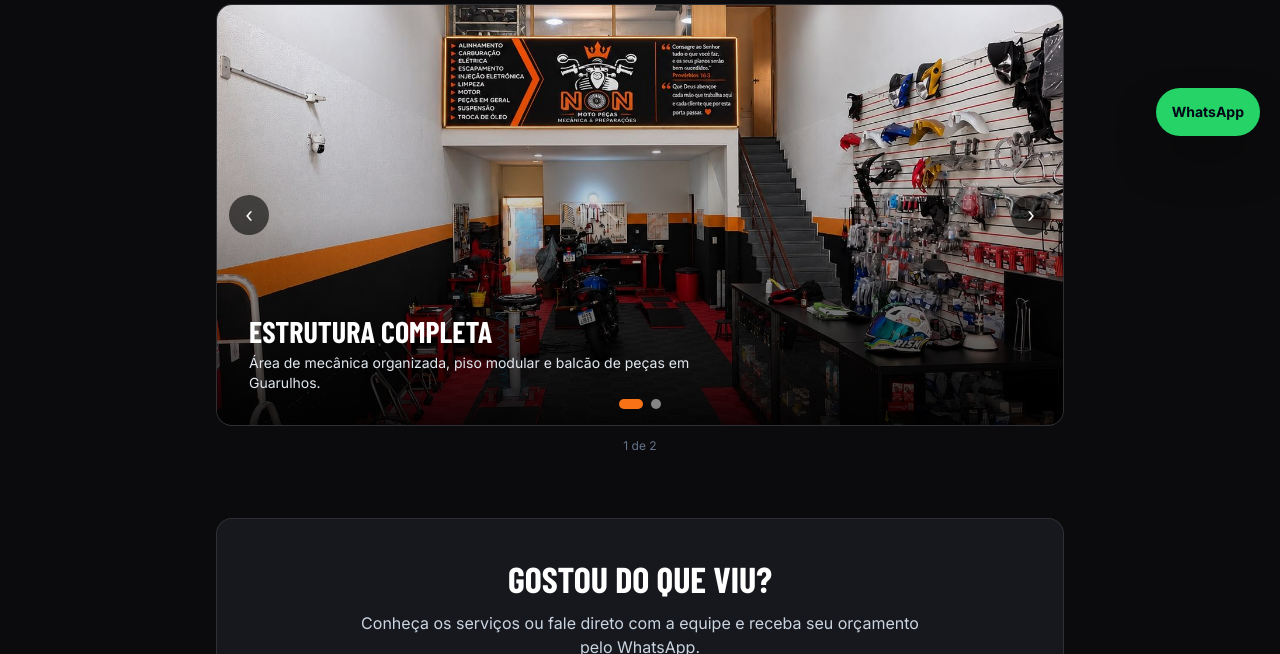
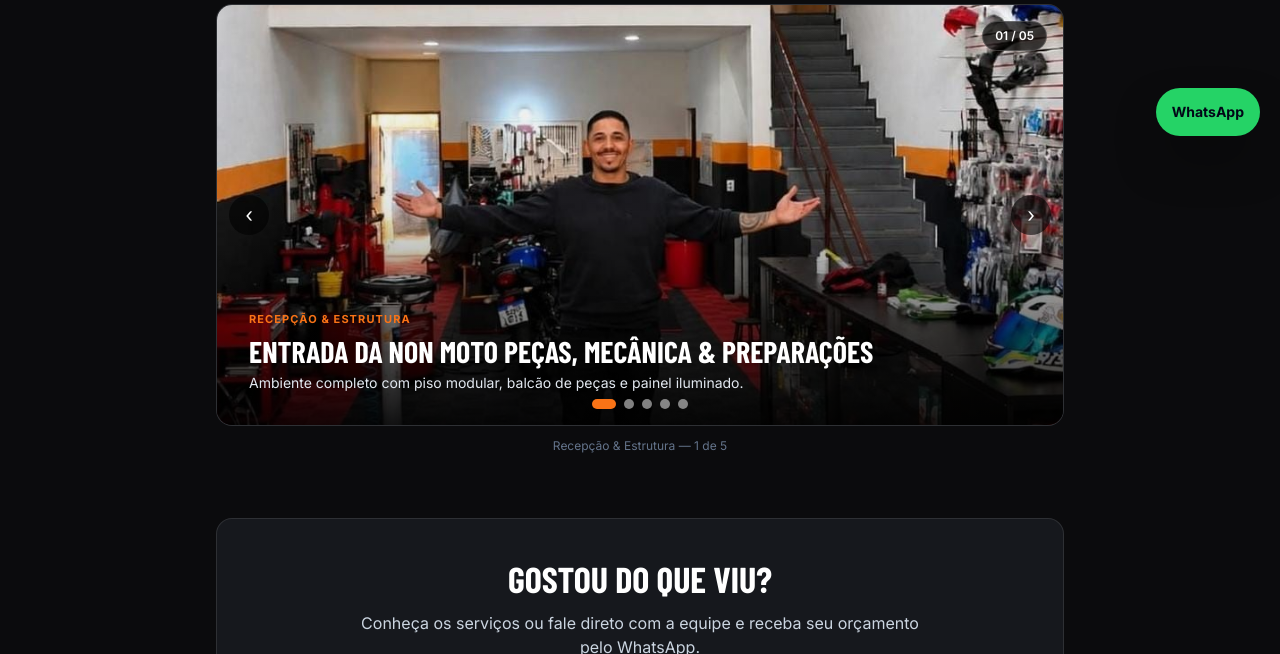
Before and after one commit to Rosceliomaster/Nonmotos, a plain HTML site: page historia/index.html in a window 1280 px wide. Shown: the part 644-1298 px from the top of the page. Drawn offline with nearby package versions, Linux system fonts and the light colour scheme; a web font is replaced by a local one.

Commit message:
adiciona mapa real do google e carrossel com 5 slides e swipe

```diff
--- a/historia/index.html
+++ b/historia/index.html
@@ -79,11 +79,12 @@
           <span class="text-nonorange font-bold text-xs uppercase tracking-widest">Bastidores</span>
           <h2 class="font-display font-extrabold text-3xl uppercase text-white mt-1">A Oficina por Dentro</h2>
         </div>
-        <span class="text-xs text-slate-500 hidden sm:block">Use as setas para navegar</span>
+        <span class="text-xs text-slate-500 hidden sm:block">Use as setas ou deslize no celular</span>
       </div>
 
       <div class="relative rounded-2xl overflow-hidden border border-white/10 bg-cardbg">
         <div id="slide" class="relative h-72 sm:h-[420px]"></div>
+        <div id="contador" class="absolute top-4 right-4 z-10 px-3 py-1.5 rounded-full bg-black/70 border border-white/20 text-xs font-semibold text-white">01 / 05</div>
 
         <button id="prev" aria-label="Foto anterior" class="absolute left-3 top-1/2 -translate-y-1/2 w-10 h-10 rounded-full bg-black/60 hover:bg-black/80 text-white text-xl transition">‹</button>
         <button id="next" aria-label="Próxima foto" class="absolute right-3 top-1/2 -translate-y-1/2 w-10 h-10 rounded-full bg-black/60 hover:bg-black/80 text-white text-xl transition">›</button>
@@ -93,10 +94,8 @@
       <p class="text-xs text-slate-500 mt-3 text-center" id="legenda"></p>
 
       <!--
-        PARA ADICIONAR MAIS FOTOS DEPOIS:
-        Copie um dos objetos do array "fotos" no script abaixo e troque
-        imagem/titulo/legenda. Salve a imagem em assets/img/ e use
-        o caminho "../assets/img/nome-da-foto.jpg".
+        As 5 fotos do carrossel estao em assets/img/foto1.jpg a foto5.jpg.
+        Para tropar uma foto, substitua o arquivo mantendo o mesmo nome.
       -->
     </section>
 
@@ -133,14 +132,34 @@
   <script>
     const fotos = [
       {
-        imagem: '../assets/img/oficina-hero.jpg',
-        titulo: 'Estrutura completa',
-        legenda: 'Área de mecânica organizada, piso modular e balcão de peças em Guarulhos.'
+        imagem: '../assets/img/foto1.jpg',
+        tag: 'Recepção & Estrutura',
+        titulo: 'Entrada da NON Moto Peças, Mecânica & Preparações',
+        legenda: 'Ambiente completo com piso modular, balcão de peças e painel iluminado.'
       },
       {
-        imagem: '../assets/img/banner-servicos.jpg',
-        titulo: 'Serviços especializados',
-        legenda: 'Alinhamento, carburação, elétrica, injeção, motor, suspensão e muito mais.'
+        imagem: '../assets/img/foto2.jpg',
+        tag: 'Ambiente Interno',
+        titulo: 'Vista Ampla da Estrutura e do Estoque',
+        legenda: 'Estoque de peças na parede e bancadas organizadas para agilidade no atendimento.'
+      },
+      {
+        imagem: '../assets/img/foto3.jpg',
+        tag: 'Elevador Hidráulico',
+        titulo: 'Inspeção Técnica de Roda, Freio e Alinhamento',
+        legenda: 'Inspeção de roda dianteira, sistema de freio e alinhamento direto no elevador.'
+      },
+      {
+        imagem: '../assets/img/foto4.jpg',
+        tag: 'Precisão nos Comandos',
+        titulo: 'Ajuste Fino e Regulagem no Guidão',
+        legenda: 'Ajuste de manetes e cabos no guidão para pilotagem segura e precisa.'
+      },
+      {
+        imagem: '../assets/img/foto5.jpg',
+        tag: 'Compromisso Técnico',
+        titulo: 'Atendimento Direto à Frente da NON Motos',
+        legenda: 'Atendimento direto e responsabilidade técnica em Guarulhos — SP.'
       }
     ];
 
@@ -148,18 +167,26 @@
     const slide = document.getElementById('slide');
     const dots = document.getElementById('dots');
     const legenda = document.getElementById('legenda');
+    const contador = document.getElementById('contador');
 
     function mostrar(i) {
       atual = (i + fotos.length) % fotos.length;
       const f = fotos[atual];
       slide.innerHTML = `
-        <img src="${f.imagem}" alt="${f.titulo}" class="w-full h-full object-cover" />
-        <div class="absolute inset-0 bg-gradient-to-t from-black/90 via-black/20 to-transparent"></div>
+        <img src="${f.imagem}" alt="${f.titulo}" class="w-full h-full object-cover"
+             onerror="this.style.display='none';document.getElementById('fallback').classList.remove('hidden')" />
+        <div id="fallback" class="hidden absolute inset-0 flex flex-col items-center justify-center gap-3 text-center modular-grid" style="background-image:linear-gradient(rgba(249,115,22,.10) 1px,transparent 1px),linear-gradient(90deg,rgba(249,115,22,.10) 1px,transparent 1px);background-size:28px 28px;background-color:#16181D">
+          <span class="text-nonorange text-xs font-bold uppercase tracking-widest">${f.tag}</span>
+          <span class="text-slate-400 text-xs">Foto em breve</span>
+        </div>
+        <div class="absolute inset-0 bg-gradient-to-t from-black/90 via-black/10 to-transparent pointer-events-none"></div>
         <div class="absolute bottom-0 left-0 p-6 sm:p-8">
-          <h3 class="font-display font-extrabold text-2xl sm:text-3xl uppercase text-white">${f.titulo}</h3>
+          <span class="text-nonorange text-[11px] font-bold uppercase tracking-widest">${f.tag}</span>
+          <h3 class="font-display font-extrabold text-2xl sm:text-3xl uppercase text-white mt-1">${f.titulo}</h3>
           <p class="text-xs sm:text-sm text-slate-200 mt-1 max-w-lg">${f.legenda}</p>
         </div>`;
-      legenda.textContent = `${atual + 1} de ${fotos.length}`;
+      contador.textContent = String(atual + 1).padStart(2, '0') + ' / ' + String(fotos.length).padStart(2, '0');
+      legenda.textContent = `${f.tag} — ${atual + 1} de ${fotos.length}`;
       dots.innerHTML = fotos.map((_, d) =>
         `<button aria-label="Ir para foto ${d + 1}" data-i="${d}" class="w-2.5 h-2.5 rounded-full transition ${d === atual ? 'bg-nonorange w-6' : 'bg-white/50 hover:bg-white'}"></button>`
       ).join('');
@@ -175,6 +202,15 @@
       if (e.key === 'ArrowRight') mostrar(atual + 1);
     });
 
+    let x0 = null;
+    slide.addEventListener('touchstart', (e) => { x0 = e.touches[0].clientX; }, { passive: true });
+    slide.addEventListener('touchend', (e) => {
+      if (x0 === null) return;
+      const dx = e.changedTouches[0].clientX - x0;
+      if (Math.abs(dx) > 50) mostrar(atual + (dx < 0 ? 1 : -1));
+      x0 = null;
+    }, { passive: true });
+
     mostrar(0);
     document.getElementById('ano-atual').textContent = new Date().getFullYear();
   </script>
```
Also changed, not shown: index.html (+21 -17 lines), assets/img/foto1.jpg (added), assets/img/foto2.jpg (added), assets/img/foto3.jpg (added), assets/img/foto4.jpg (added), assets/img/foto5.jpg (added).
